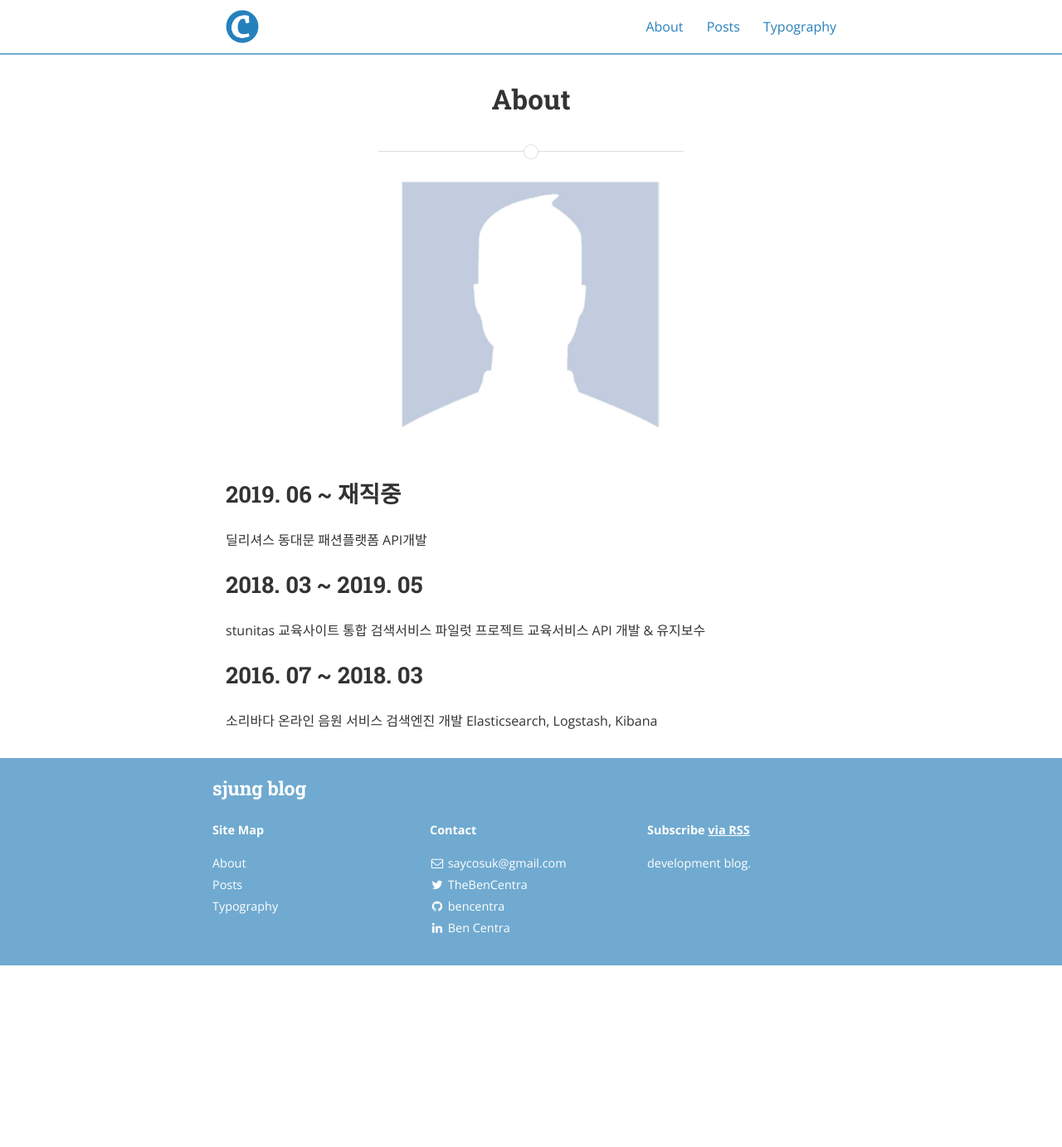
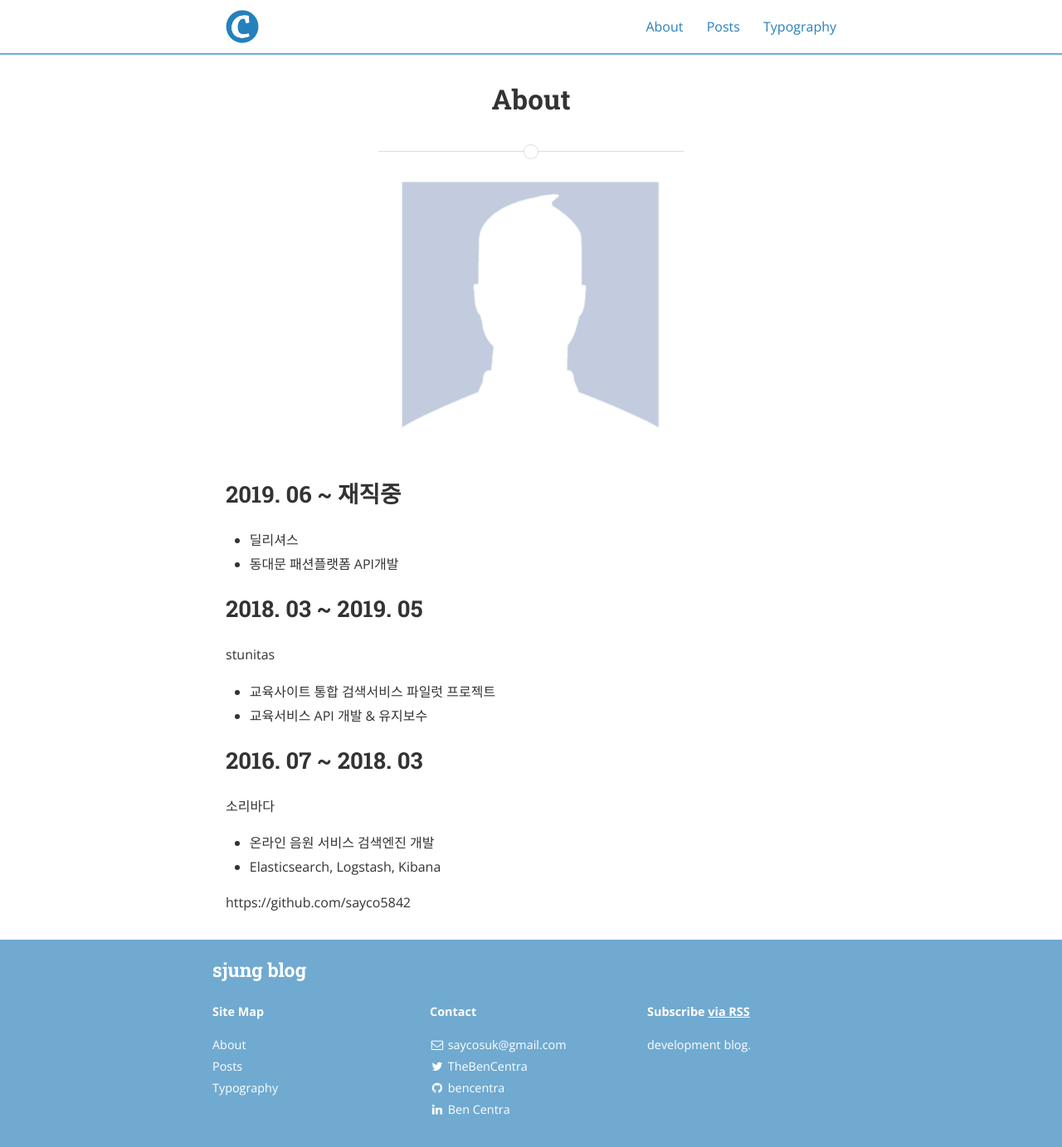
Before and after one commit to sayco5842/sayco5842.github.io, a Jekyll site: the page built from about.md, in a window 1280 px wide and 1383 px high. Shown: the whole window at 83% size. Built offline with Jekyll 4.4.1, drawn with Linux system fonts in a browser that asks for light colours; nearby versions of some CDN libraries; part of the change alters nothing that is shown.

Commit message:
Update about.md

```diff
--- a/about.md
+++ b/about.md
@@ -9,19 +9,18 @@ main_nav: true
 
 
 ## 2019. 06 ~ 재직중
-딜리셔스
-동대문 패션플랫폼 API개발
+* 딜리셔스
+* 동대문 패션플랫폼 API개발
 
 ## 2018. 03 ~ 2019. 05
 stunitas
-교육사이트 통합 검색서비스 파일럿 프로젝트
-교육서비스 API 개발 & 유지보수
+* 교육사이트 통합 검색서비스 파일럿 프로젝트
+* 교육서비스 API 개발 & 유지보수
 
 
 ## 2016. 07 ~ 2018. 03
 소리바다
-온라인 음원 서비스 검색엔진 개발
-Elasticsearch, Logstash, Kibana
+* 온라인 음원 서비스 검색엔진 개발
+* Elasticsearch, Logstash, Kibana
 
-
-[github]: https://github.com/sayco5842
+https://github.com/sayco5842
```
